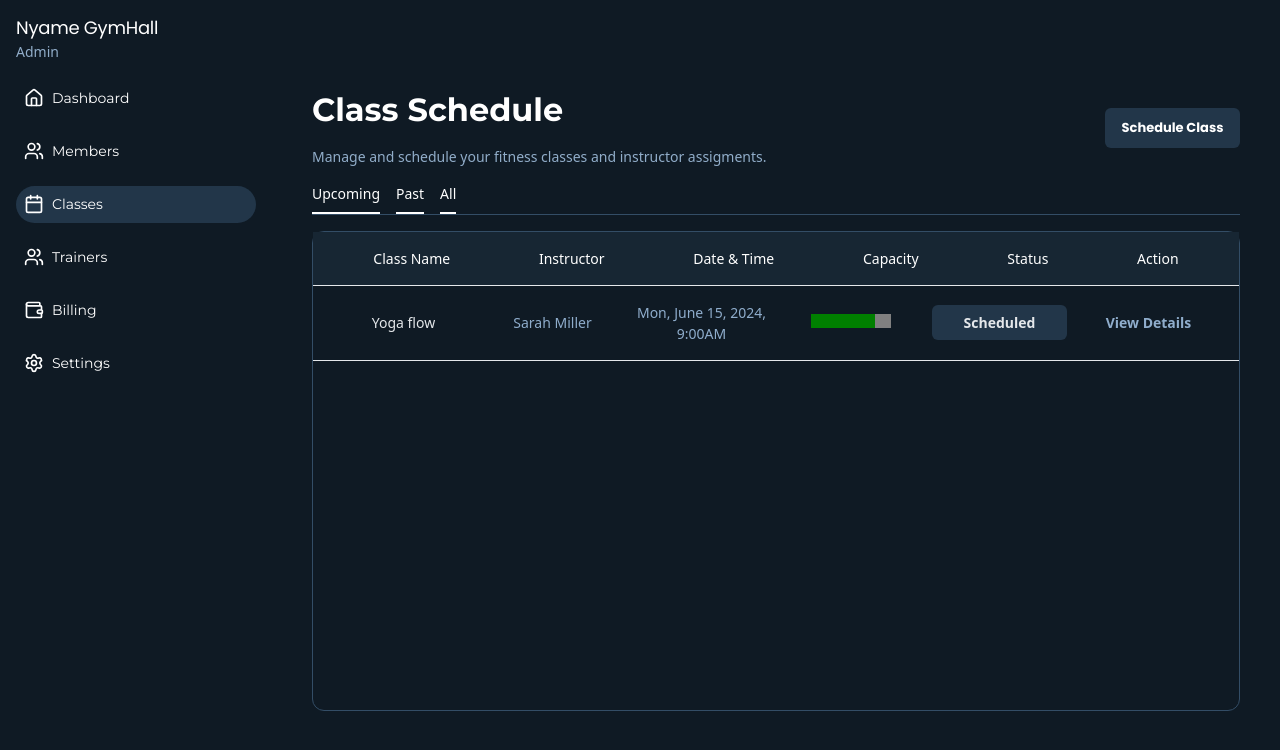
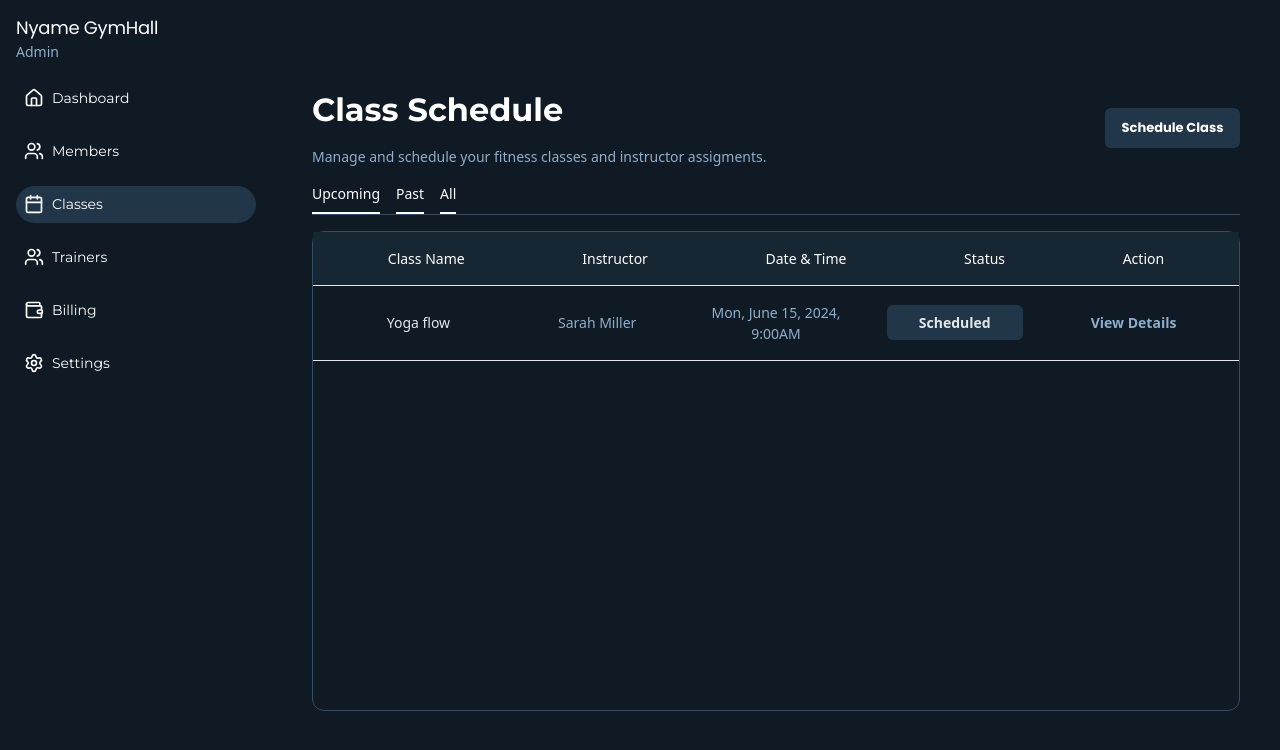
Before and after one commit to mafindijr/Gym-Management-System, a React (Vite) app: page /classes in a window 1280 px wide. Shown: the top 750 px of the page. Built offline with nearby package versions, Linux system fonts and the light colour scheme.

Commit message:
fix: remove capacity field from class form and display

```diff
--- a/src/pages/classes.jsx
+++ b/src/pages/classes.jsx
@@ -5,7 +5,6 @@ import Modal from "../Components/modal";
 
 
 export default function Classes() {
-
 
     const [openModal, setOpenModal] = useState(false);
     const [openReview, setOpenReview] = useState(false);
@@ -23,7 +22,6 @@ export default function Classes() {
             name: "Yoga flow",
             instructor: "Sarah Miller",
             dateTime: "Mon, June 15, 2024, 9:00AM",
-                            capacity: <progress className='border-none w-[80px] rounded-full' min="0" max="100" low="30" high="75" optinum="80" value="80"></progress>,
             status: "Scheduled",
             action: "View Details"
         }
@@ -46,7 +44,6 @@ export default function Classes() {
             instructor: "",
             status: "",
             dateTime: "",
-                            capacity: "",
         });
 
         setOpenModal(false);
@@ -75,7 +72,6 @@ export default function Classes() {
                             <div><span>Class Name</span></div>
                             <div><span>Instructor</span></div>
                             <div><span>Date & Time</span></div>
-                            <div><span>Capacity</span></div>
                             <div><span>Status</span></div>
                             <div><span>Action</span></div>
                         </div>
@@ -90,9 +86,6 @@ export default function Classes() {
                                 </div>
                                 <div className="w-[185px] text-center">
                                     <span>{item.dateTime}</span>
-                                </div>
-                                <div className="w-[185px] text-center">
-                                    <span>{item.capacity}</span>
                                 </div>
                                 <div className="w-[185px] text-center">
                                     <span className="bg-[#223649] px-8 py-2 font-semibold rounded-md cursor-pointer text-[#e5e8eb]">{item.status}</span>
```
Lines whose indentation alone changed are shown as unchanged.
